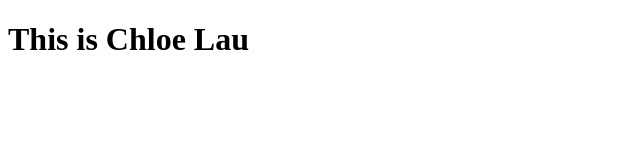
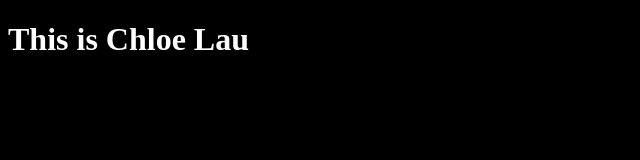
Before and after one commit to mesyeux/webdev, a plain HTML site: page index.html in a window 1280 px wide. Shown: the whole page, without its empty margins (0-640 px from the left). Drawn offline with Linux system fonts and the light colour scheme.

Commit message:
Linked index.css to index.html

```diff
--- a/index.html
+++ b/index.html
@@ -1,6 +1,7 @@
 <!DOCTYPE html>
 <html>
 <head>
+	<link rel="stylesheet" type="text/css" href="./resources/css/index.css">
 	<title>Chloe Lau</title>
 </head>
 <body>
--- a/resources/css/index.css
+++ b/resources/css/index.css
@@ -1,7 +1,8 @@
 * {
 	font-family: 'Times New Roman', serif;
+	background-color: black;
 }
 
 h1 {
-	color: black;
+	color: white;
 }
```
